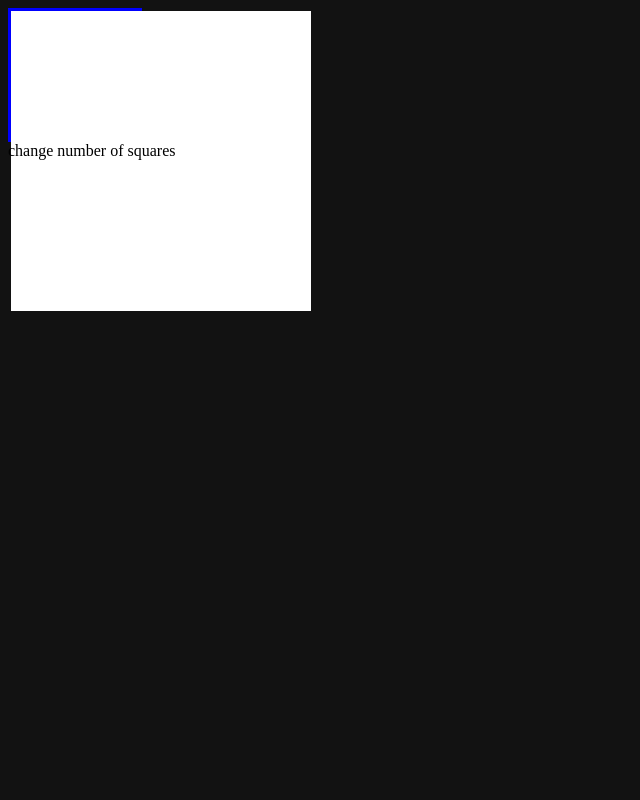
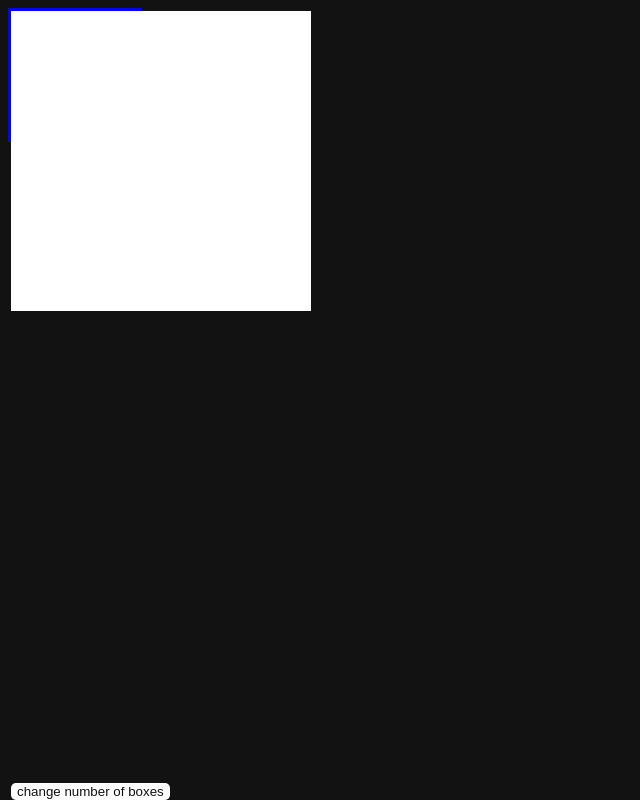
Before and after one commit to ReadabilityLOL/odin-etchasketch, a plain HTML site: page index.html in a window 1280 px wide. Shown: the whole page, without its empty margins (0-640 px from the left). Drawn offline with Linux system fonts and the light colour scheme.

Commit message:
styled button

```diff
--- a/index.html
+++ b/index.html
@@ -8,8 +8,5 @@
 	<body>
 		<div class = "container">
 		</div>
-		<div class = "size">
-		</div>
-		<div class = "size-select">change number of squares</div>
 	</body>
 </html>
--- a/script.js
+++ b/script.js
@@ -1,10 +1,5 @@
 let container = document.querySelector(".container");
-	let boxes = document.querySelectorAll("box");
-	boxes.forEach(box => {
-	  box.remove();
-	});
 let numsquares = "16";
-
 
 function grid(){
 	for(let x = 0; x<numsquares; x++){
@@ -28,11 +23,19 @@ function grid(){
 
 grid();
 
-let button = document.querySelector(".size-select");
+let body = document.querySelector("body");
+
+let button = document.createElement("button");
+button.classList.add("size-select");
+button.textContent = "change number of boxes";
+container.appendChild(button);
+
 button.addEventListener("click",()=>{
 	numsquares = prompt("enter number of squares");
 	if(numsquares >=100){
 		numsquares = 100;
+	} else if(numsquares <= 0){
+		numsquares = 1;
 	}
 	let boxes = document.querySelectorAll(".box");
 	boxes.forEach(box => {
--- a/styles.css
+++ b/styles.css
@@ -11,14 +11,17 @@
 }
 
 .size-select{
-	border-top:20px;
+	border-style:solid;
+	border-color:#0000ff;
+	border-width:2px;
+	border-radius:5px;
+	background-color:white;
+	color:#121212;
+	border:20px;
+	position:absolute;
+	bottom:0;
 }
 
 .box{
-/*	width:1vw;
-	height:1vw;*/
 	background-color:#ffffff;
-	/*border-style:solid;
-	  border-color:#000000;
-	  border-width:1px;*/
 }
```
